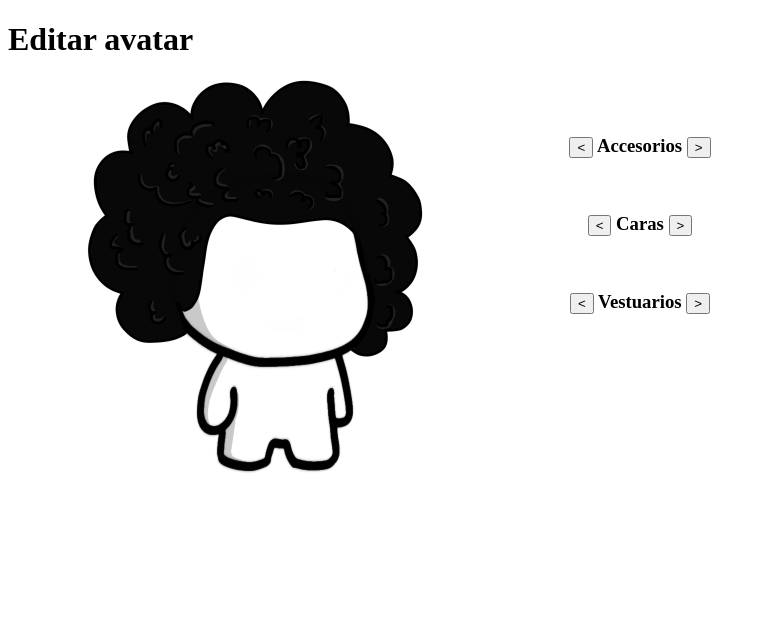
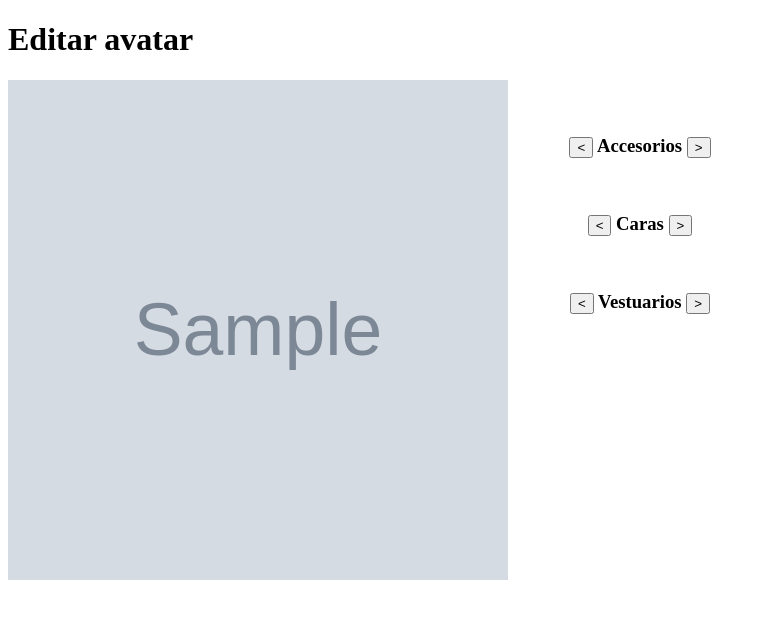
Before and after one commit to benjaauf/Intro, a Django app: template Avatar/templates/Avatar/avatar.html in a window 1280 px wide. Shown: the top 619 px of the page, without its empty margins (0-766 px from the left). Run offline with Django 3.2, Linux system fonts and the light colour scheme; the template is opened without the code that fills it: most values are stand-ins (such as "Sample title", 1, 10 or a date in 2020); grey boxes marked "Sample" are stand-in pictures.

Commit message:
avatar no funcional

```diff
--- a/Avatar/templates/Avatar/avatar.html
+++ b/Avatar/templates/Avatar/avatar.html
@@ -12,7 +12,11 @@
 
     <h1>Editar avatar</h1>
     <img src="{% static 'imagenes/avatar.png' %}" alt="avatar"class="heaven"/>
-    <img src="{% static 'imagenes/afro.png' %}" alt="afro"class="eye"/>
+    {% for accesorio in accesorios %}
+    <img src=" {{ accesorios.imagen.url }} " class="eye"/>
+    <img src="{{caras.imagen.url}}" class="eye"/>
+    <img src="{{vestuario.imagen.url}}" class="eye"/>
+    {%endfor%}
     <br>
     <br>
     <h3><button><</button> Accesorios <button>></button></h3>
--- a/Avatar/urls.py
+++ b/Avatar/urls.py
@@ -1,6 +1,9 @@
 from django.urls import path
 from Avatar import views
+from django.conf import settings
+from django.conf.urls.static import static
+
 
 urlpatterns = [
     path('',views.avatar,name='avatar'),
-]
+] + static(settings.MEDIA_URL, document_root=settings.MEDIA_ROOT)
--- a/Avatar/views.py
+++ b/Avatar/views.py
@@ -2,4 +2,8 @@
 from .models import *
 
 def avatar(request):
-    return render(request,'Avatar/avatar.html')
+    accesorios = Accesorios.objects.get(id=1).imagen
+    caras = Caras.objects.get(id=1).imagen
+    vestuario = Vestuario.objects.get(id=1).imagen
+    context = {'accesorios':accesorios, 'caras':caras, 'vestuario':vestuario}
+    return render(request,'Avatar/avatar.html',context)
```
